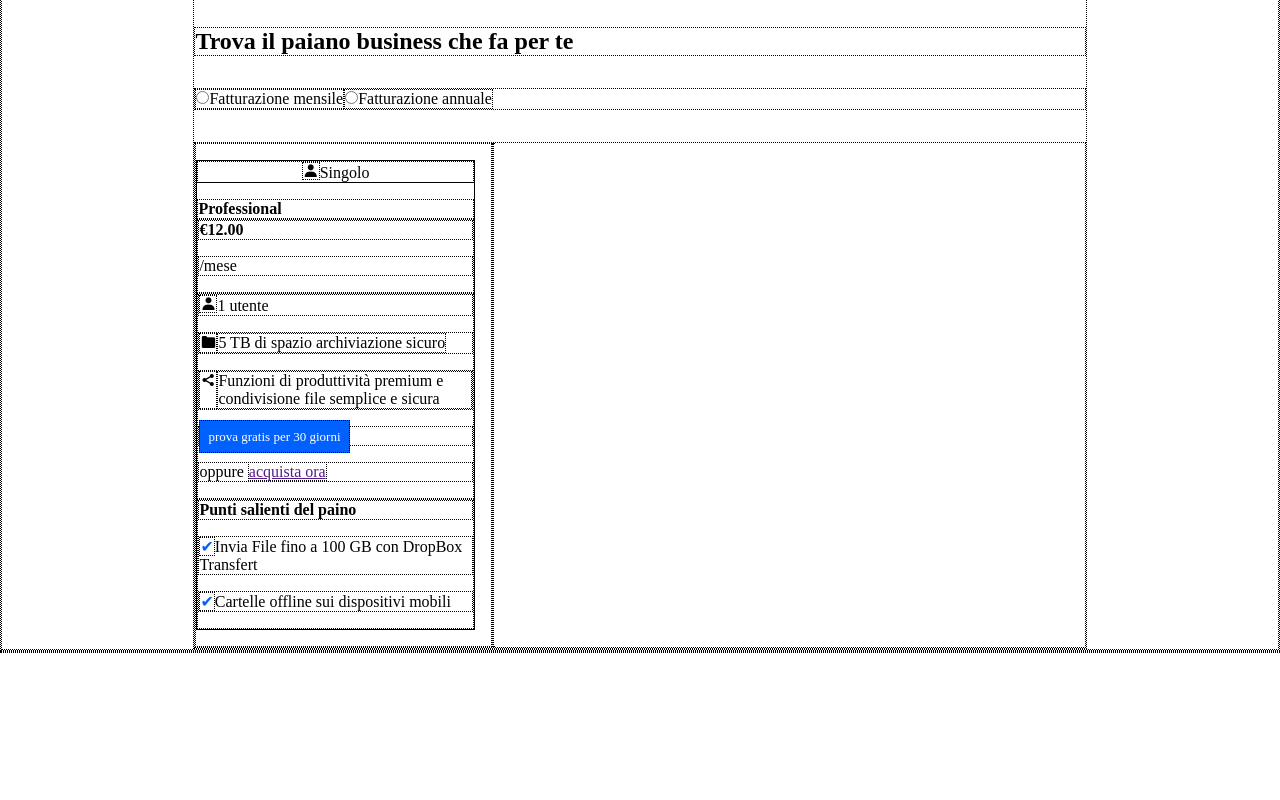
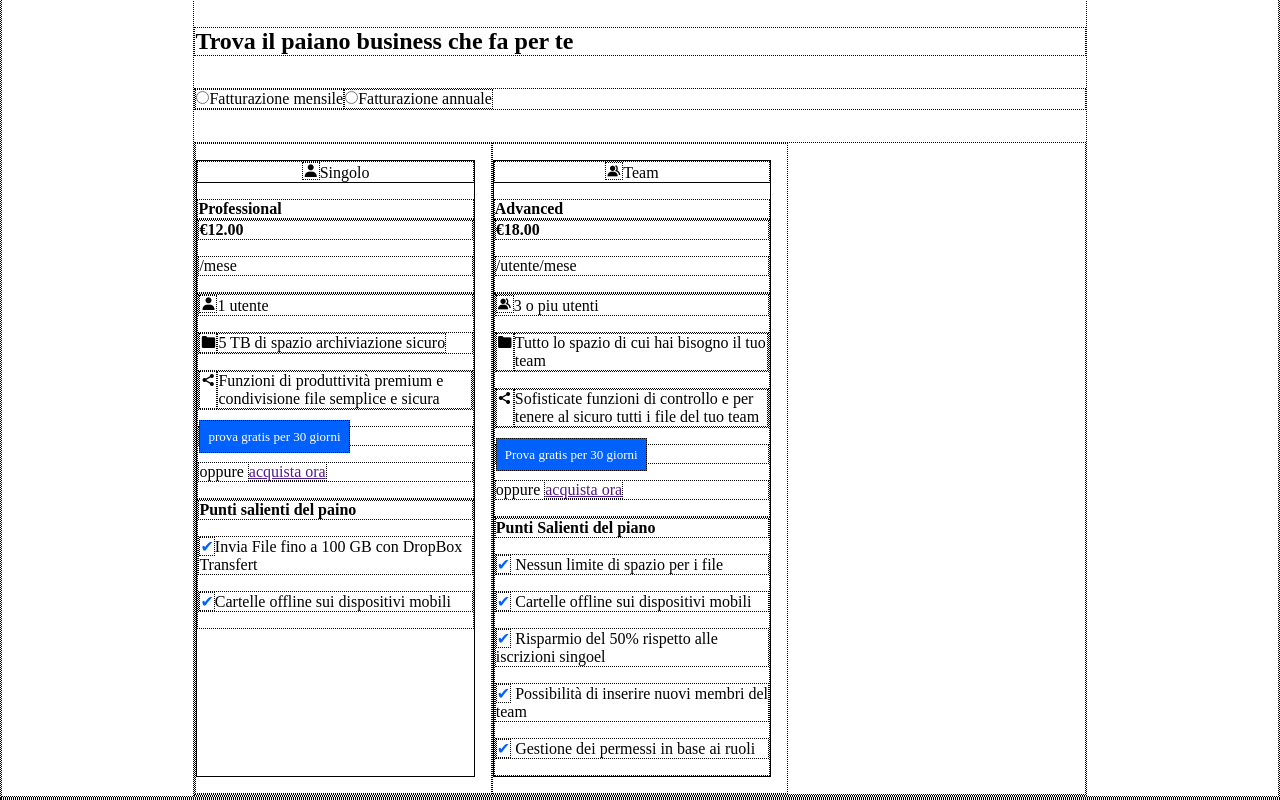
Before and after one commit to EduardCancel/htmlcss-dropbox, a plain HTML site: page index.html in a window 1280 px wide. Shown: the part 917-1717 px from the top of the page. Before the commit the page ends 1570 px from the top, so only its background shows below. Drawn offline with nearby package versions, Linux system fonts and the light colour scheme.

Commit message:
second table

```diff
--- a/index.html
+++ b/index.html
@@ -106,7 +106,43 @@
                             </ul>
                         </div>
                     </div>
-                    <div></div>
+                    <!-- /column Professional -->
+
+                    <div class="col-4">
+                        <div class="card">
+                            <div class="top-card"><i class="bx bxs-group"></i>Team</div>
+                            <h4>Advanced</h4>
+                            <ul class="l-none">
+                                <li class="bold">&euro;18.00</li>
+                                <li>/utente/mese</li>
+                            </ul>
+
+                            <ul class="l-none">
+                                <li><i class="bx bxs-group"></i>3 o piu utenti</li>
+                                <li class="d-flex"><i class="bx bxs-folder"></i>
+                                    <div>
+                                        Tutto lo spazio di cui hai bisogno il tuo team
+                                    </div>
+                                </li>
+                                <li class="d-flex"><i class="bx bxs-share-alt"></i>
+                                    <div>
+                                        Sofisticate funzioni di controllo e per tenere al sicuro tutti i file del tuo team
+                                    </div>
+                                </li>
+                                <li><a class="light-btn" href="">Prova gratis per 30 giorni</a></li>
+                                <li>oppure <a href="">acquista ora</a></li>
+                            </ul>
+
+                            <ul class="l-none">
+                                <li class="bold">Punti Salienti del piano</li>
+                                <li><span class="light-check">&#10004</span> Nessun limite di spazio per i file</li>
+                                <li><span class="light-check">&#10004</span> Cartelle offline sui dispositivi mobili</li>
+                                <li><span class="light-check">&#10004</span> Risparmio del 50% rispetto alle iscrizioni singoel</li>
+                                <li><span class="light-check">&#10004</span> Possibilità di inserire nuovi membri del team</li>
+                                <li><span class="light-check">&#10004</span> Gestione dei permessi in base ai ruoli</li>
+                            </ul>
+                        </div>
+                    </div>
                 </div>
             </div>
         </section>
```
